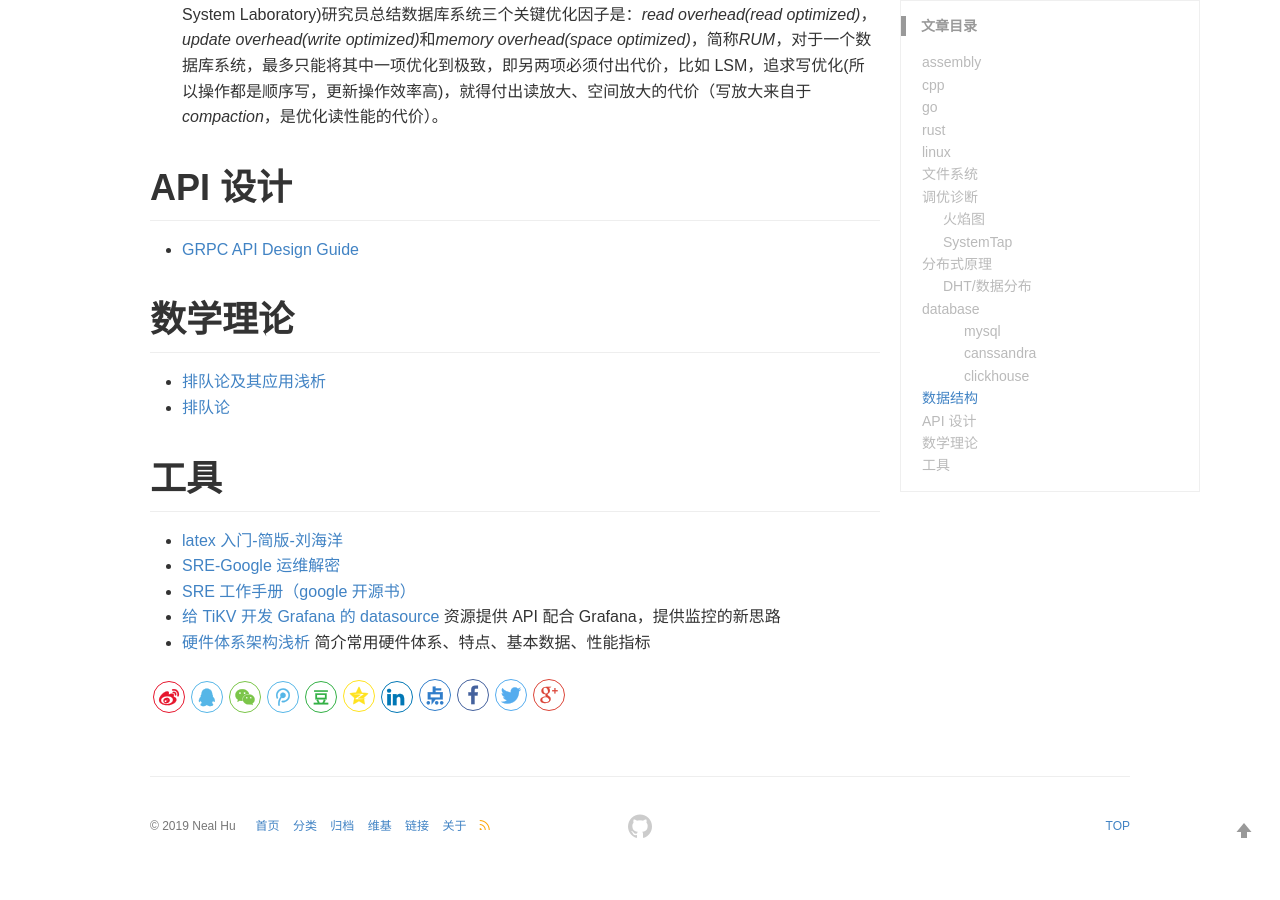
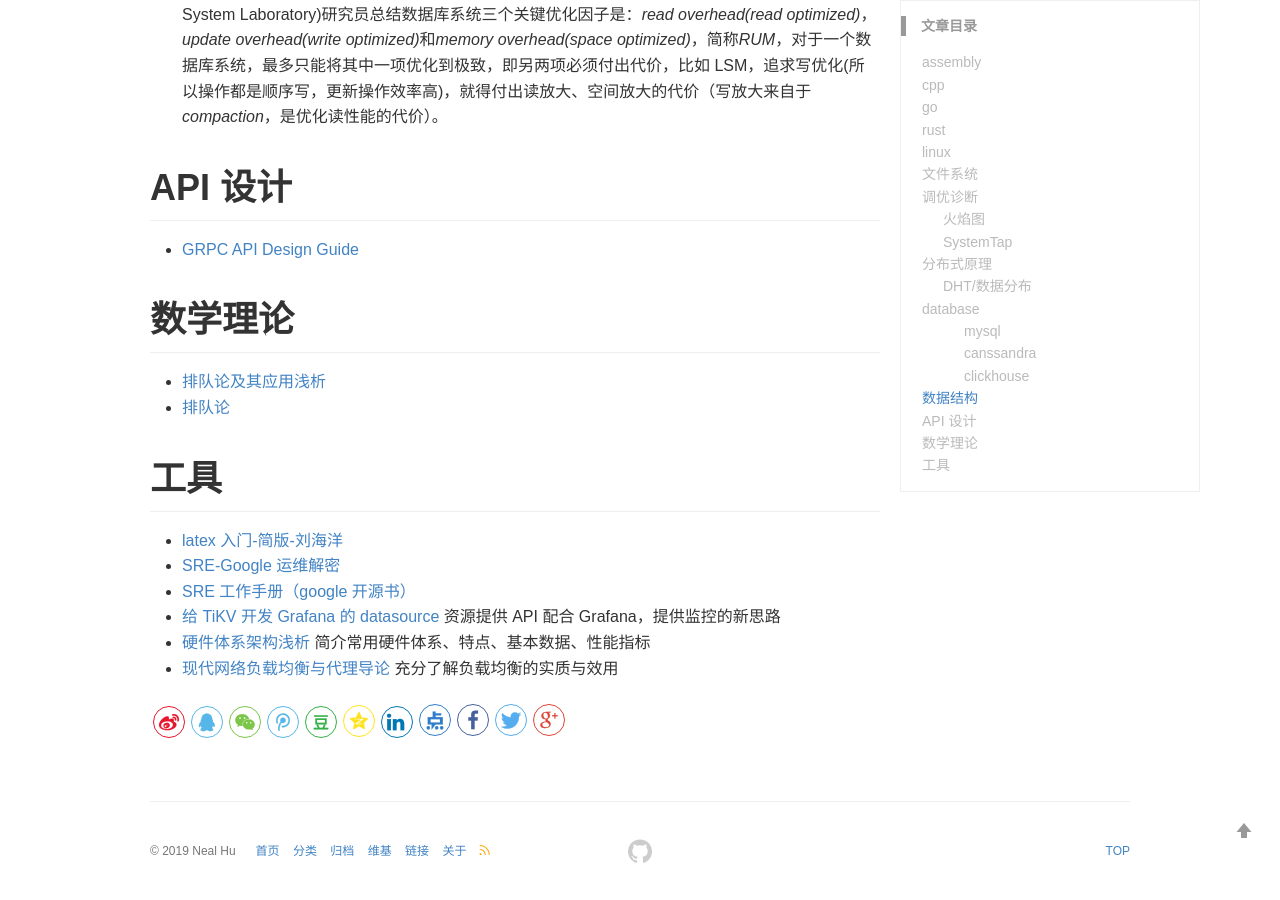
Before and after one commit to lrita/lrita.github.io, a Jekyll site: the page built from _wiki/books.md, in a window 1280 px wide and 900 px high, scrolled down 3197 px. Built offline with Jekyll 4.4.1, drawn with Linux system fonts in a browser that asks for light colours; comment, search, counter and statistics services are not loaded; before the commit the page ends 4072 px from its top, so only the background shows below that.

Commit message:
update _wiki/books.md

```diff
--- a/_wiki/books.md
+++ b/_wiki/books.md
@@ -112,3 +112,4 @@ keywords: 编程书籍/文档
 - [SRE 工作手册（google 开源书）](/images/posts/com/the-site-reliability-workbook-next18.pdf)
 - [给 TiKV 开发 Grafana 的 datasource](https://www.jianshu.com/p/057fe9e57274) 资源提供 API 配合 Grafana，提供监控的新思路
 - [硬件体系架构浅析](/images/posts/tools/硬件体系架构浅析.pdf) 简介常用硬件体系、特点、基本数据、性能指标
+- [现代网络负载均衡与代理导论](https://arthurchiao.github.io/blog/intro-to-modern-lb-and-proxy-zh/) 充分了解负载均衡的实质与效用
```
